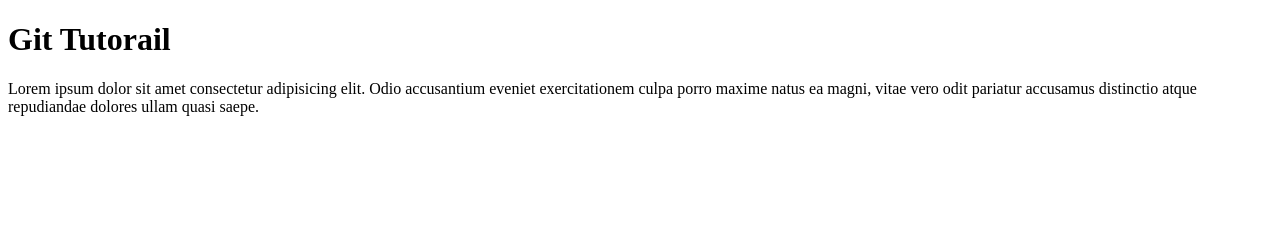
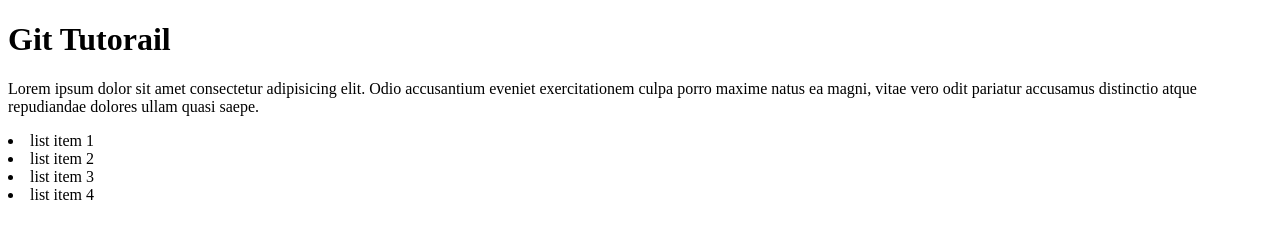
Before and after one commit to Aparnakulkarni1206/git-tutorial, a plain HTML site: page index.html in a window 1280 px wide. Drawn offline with Linux system fonts and the light colour scheme.

Commit message:
added list

```diff
--- a/index.html
+++ b/index.html
@@ -8,7 +8,12 @@
 <body>
  <h1>   Git Tutorail </h1>
  <p>Lorem ipsum dolor sit amet consectetur adipisicing elit. Odio accusantium eveniet exercitationem culpa porro maxime natus ea magni, vitae vero odit pariatur accusamus distinctio atque repudiandae dolores ullam quasi saepe.</p>
-
+<u1>
+    <li>list item 1</li>
+    <li>list item 2</li>
+    <li>list item 3</li>
+    <li>list item 4</li>
+</u1>
 
 
 </body>
```
